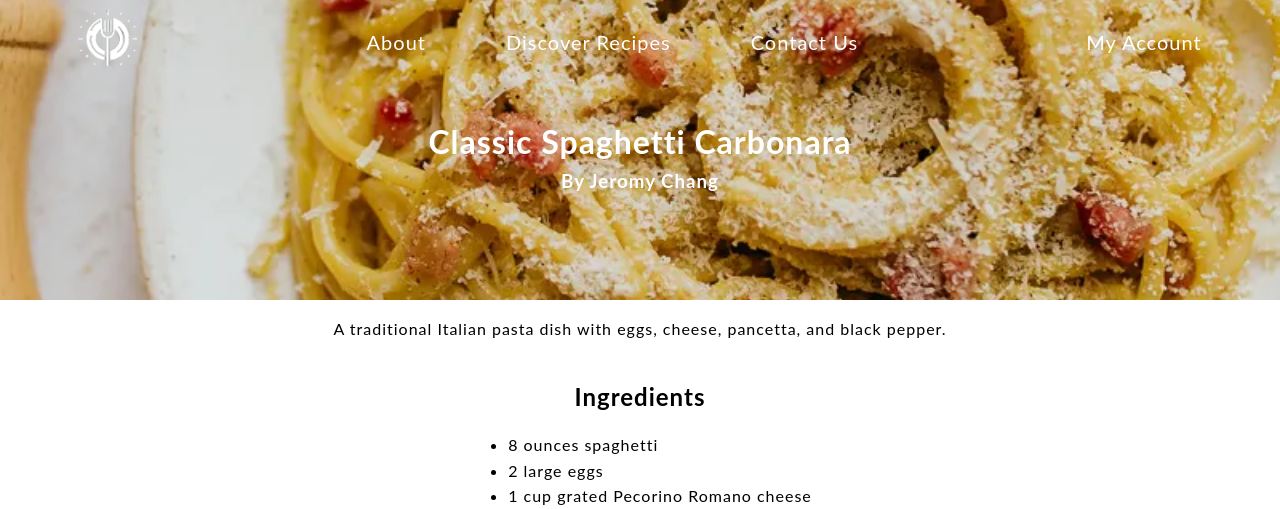
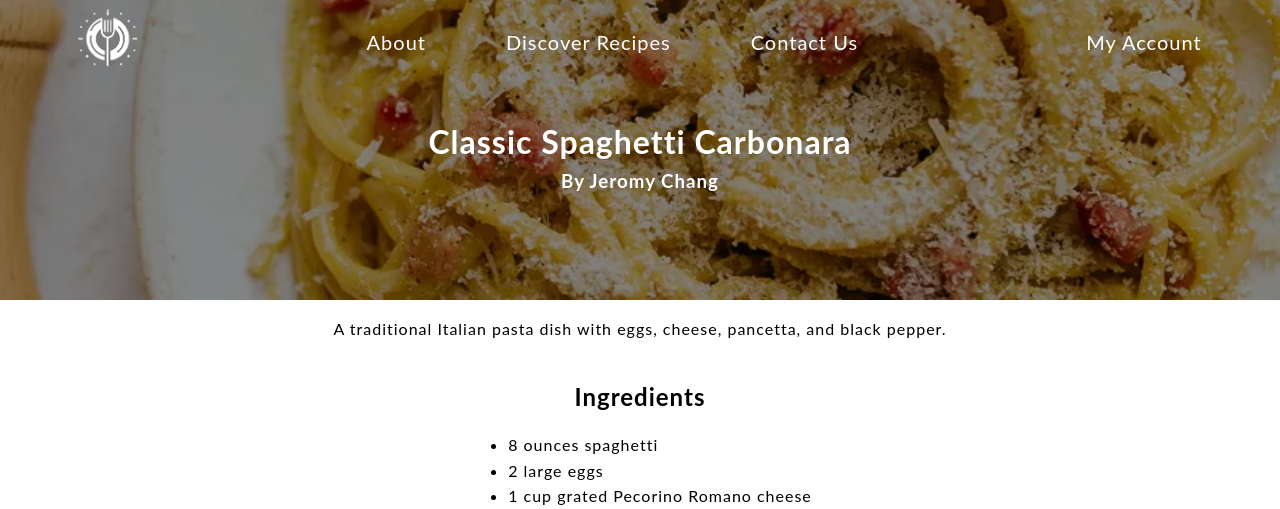
Before and after one commit to asterli/PlatePals, a PHP site: page /recipepage.html in a window 1280 px wide. Shown: the top 509 px of the page. Run offline with PHP 8.4, Linux system fonts and the light colour scheme.

Commit message:
update recipepage nav bar tint

```diff
--- a/recipepage.css
+++ b/recipepage.css
@@ -25,9 +25,13 @@ img {
   flex-direction: column;
   width: 100%;
   background-image: url("images/spaghetti.png");
+  height: 300px;
+  position: relative;
+  text-align: center;
   background-size: cover;
+  background-repeat: no-repeat;
   background-position: center;
-  height: 300px;
+  color: white;
 }
 
 h1,
@@ -36,6 +40,12 @@ h3 {
   text-align: center;
   color: white;
   margin: 0;
+}
+
+header,
+nav {
+  position: relative;
+  z-index: 2;
 }
 
 .title {
--- a/recipepage.html
+++ b/recipepage.html
@@ -23,8 +23,11 @@
           <li><a href="account.html">My Account</a></li>
         </ul>
       </nav>
-      <h1 class="rufina-bold">Classic Spaghetti Carbonara</h1>
-      <h3 class="rufina-bold">By Jeromy Chang</h3>
+      <div class="tint"></div>
+      <header>
+        <h1 class="rufina-bold">Classic Spaghetti Carbonara</h1>
+        <h3 class="rufina-bold">By Jeromy Chang</h3>
+      </header>
     </div>
     <main>
       <div class="container">
```
